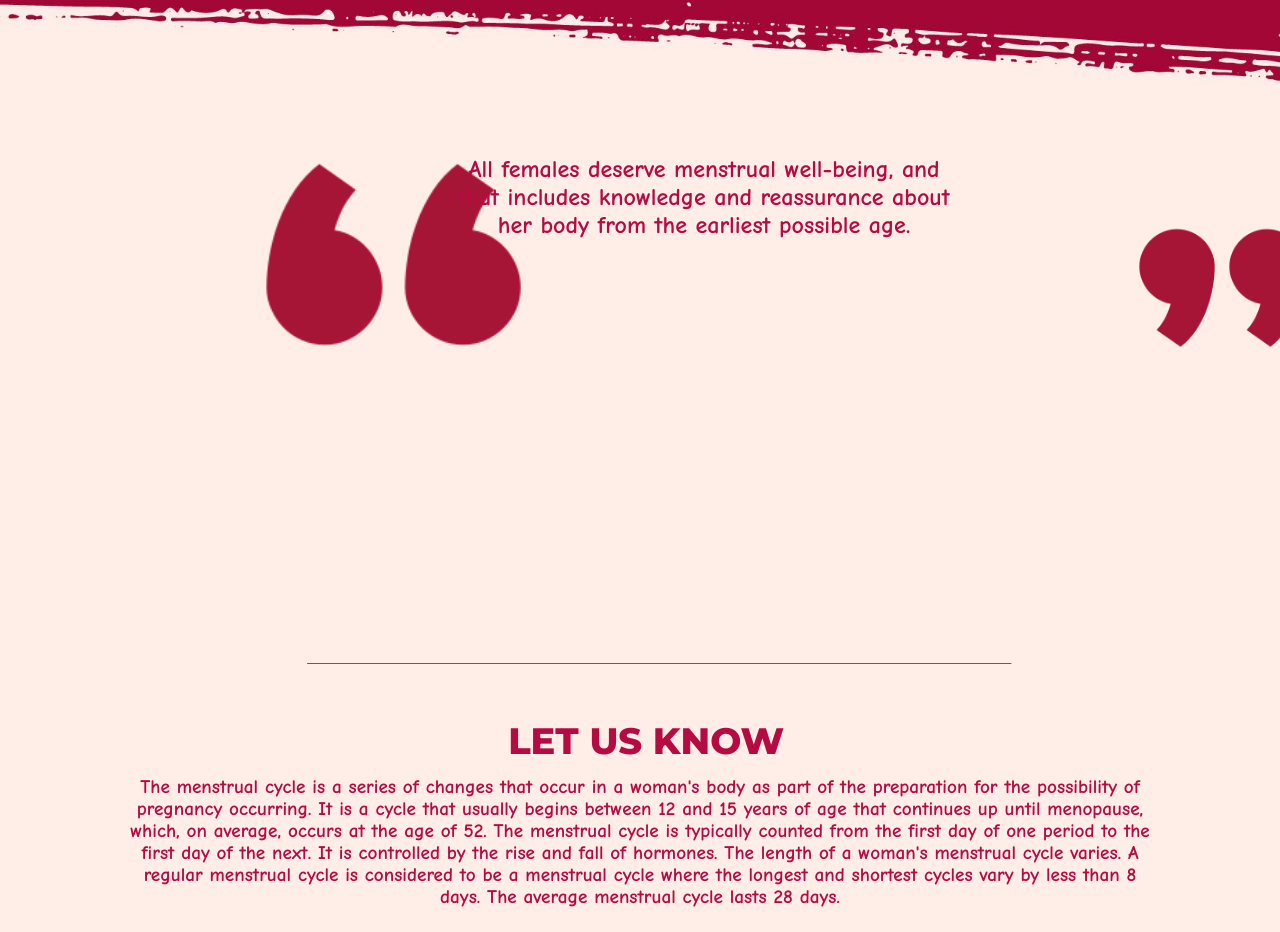
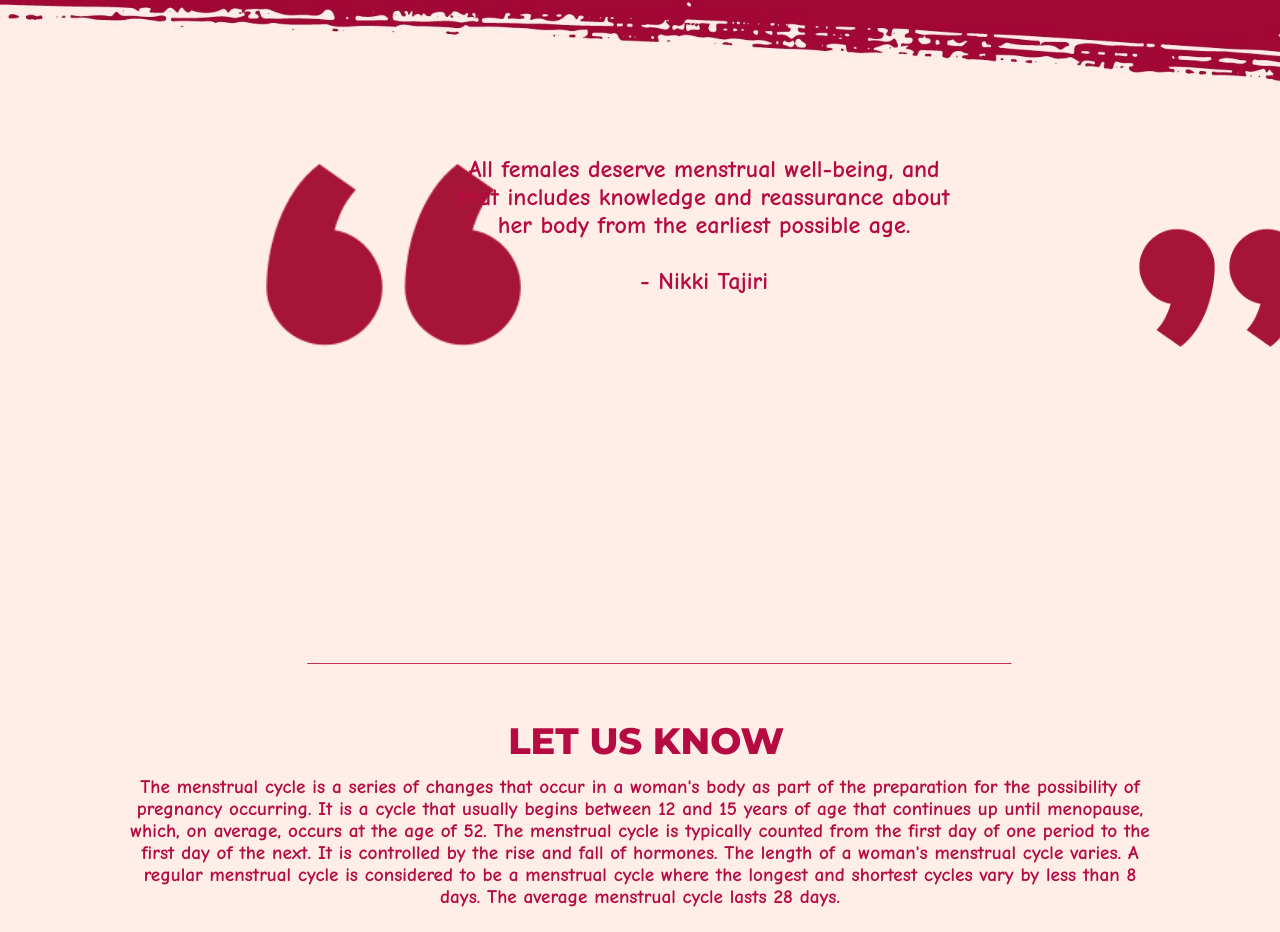
Before and after one commit to Archerwolf-5/Health-Zone, a plain HTML site: page menst.html in a window 1280 px wide. Shown: the part 952-1884 px from the top of the page. Drawn offline with nearby package versions, Linux system fonts and the light colour scheme.

Commit message:
Add files via upload

```diff
--- a/menst.html
+++ b/menst.html
@@ -33,7 +33,7 @@
     <div class="page2">
 
       <img src="double-quotes.png">
-      <p>All females deserve menstrual well-being, and that includes knowledge and reassurance about her body from the earliest possible age.</p>
+      <p>All females deserve menstrual well-being, and that includes knowledge and reassurance about her body from the earliest possible age.<br><br>- Nikki Tajiri</p>
       <div class="img2">
         <img src="double-quotes2.png">
 
```
